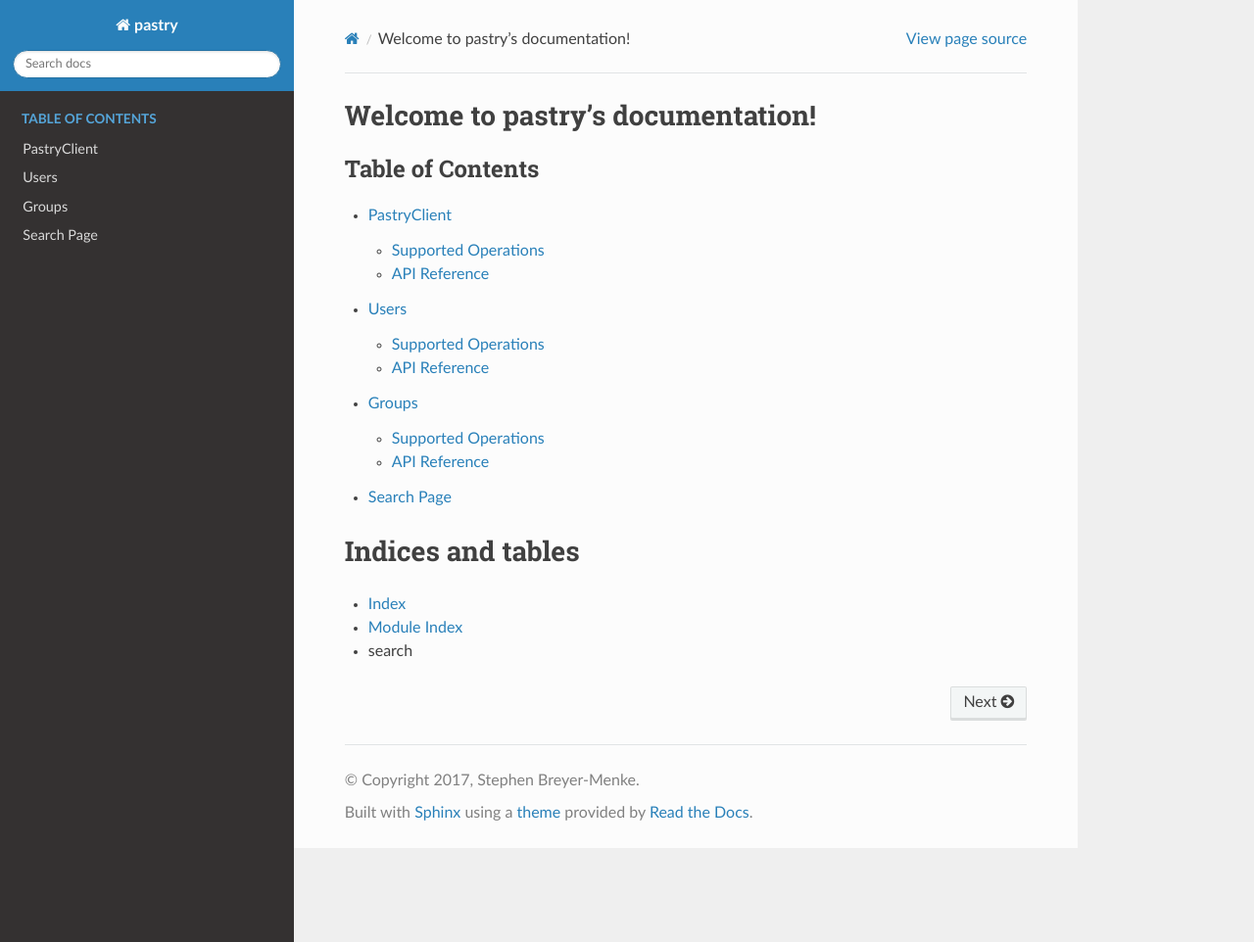
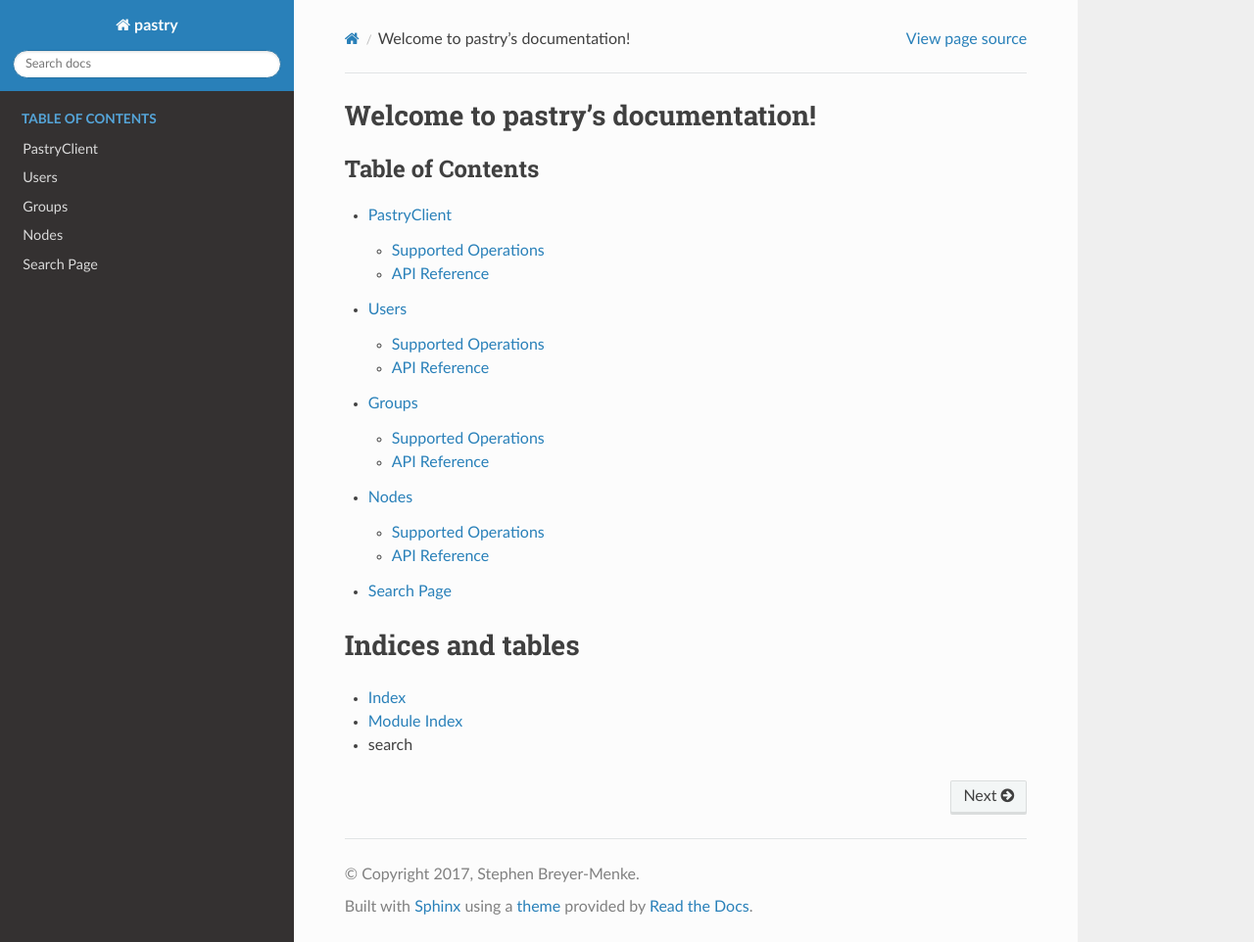
Before and after one commit to stephenbm/pastry, a Sphinx documentation site: the page built from docs/index.rst, in a window 1280 px wide and 962 px high. Shown: the whole window at 98% size. Built offline with Sphinx 7.4.7 and the Read the Docs theme 2.0.0, drawn with Linux system fonts in a browser that asks for light colours.

Commit message:
Add nodes link to docs

```diff
--- a/docs/index.rst
+++ b/docs/index.rst
@@ -14,6 +14,7 @@
     pastry_client.rst
     users.rst
     groups.rst
+    nodes.rst
     search.rst
 
 Indices and tables
--- a/docs/nodes.rst
+++ b/docs/nodes.rst
@@ -12,7 +12,7 @@
     `Exists`_       Check if a node exists
     =============== ========================================
 
-    .. _Exists:     #pastry.resources.groups.Groups.exists
+    .. _Exists:     #pastry.resources.nodes.Nodes.exists
 
 API Reference
 -------------
```
